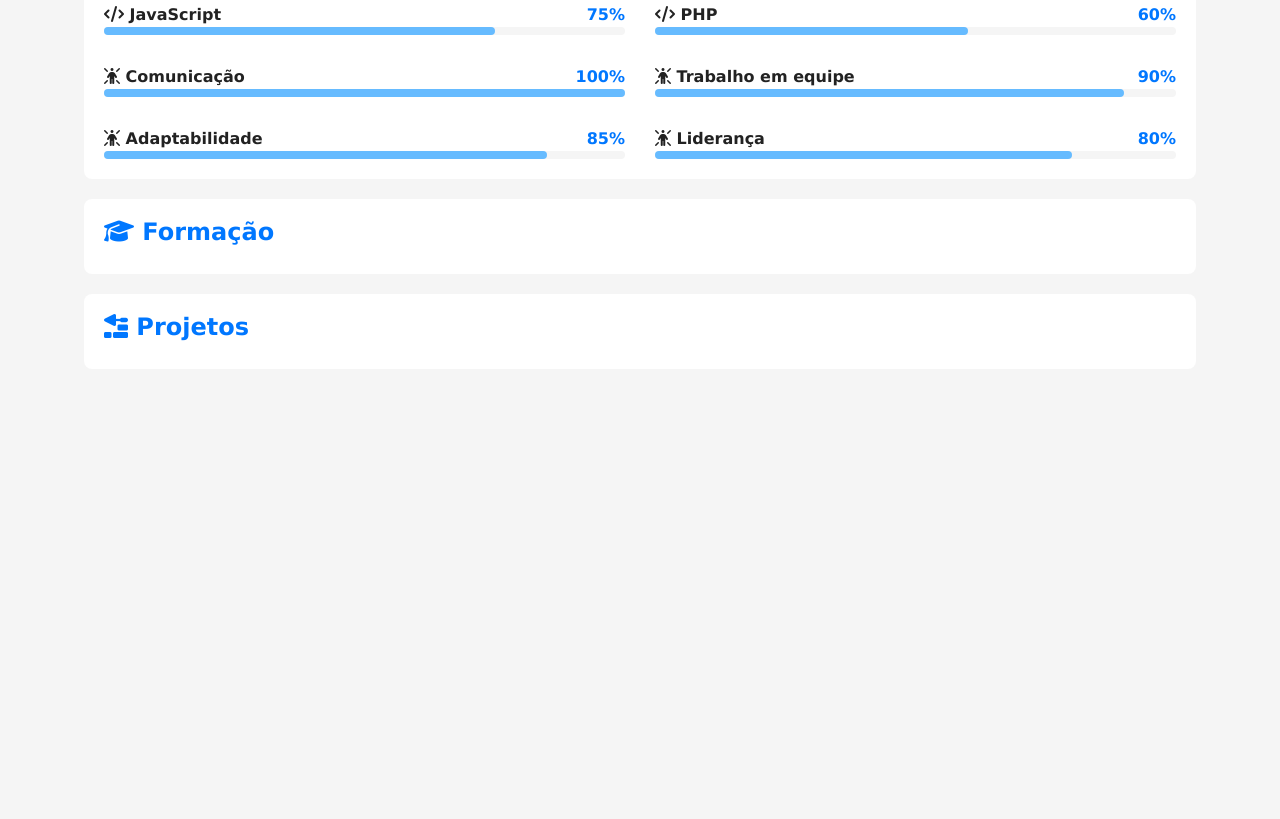
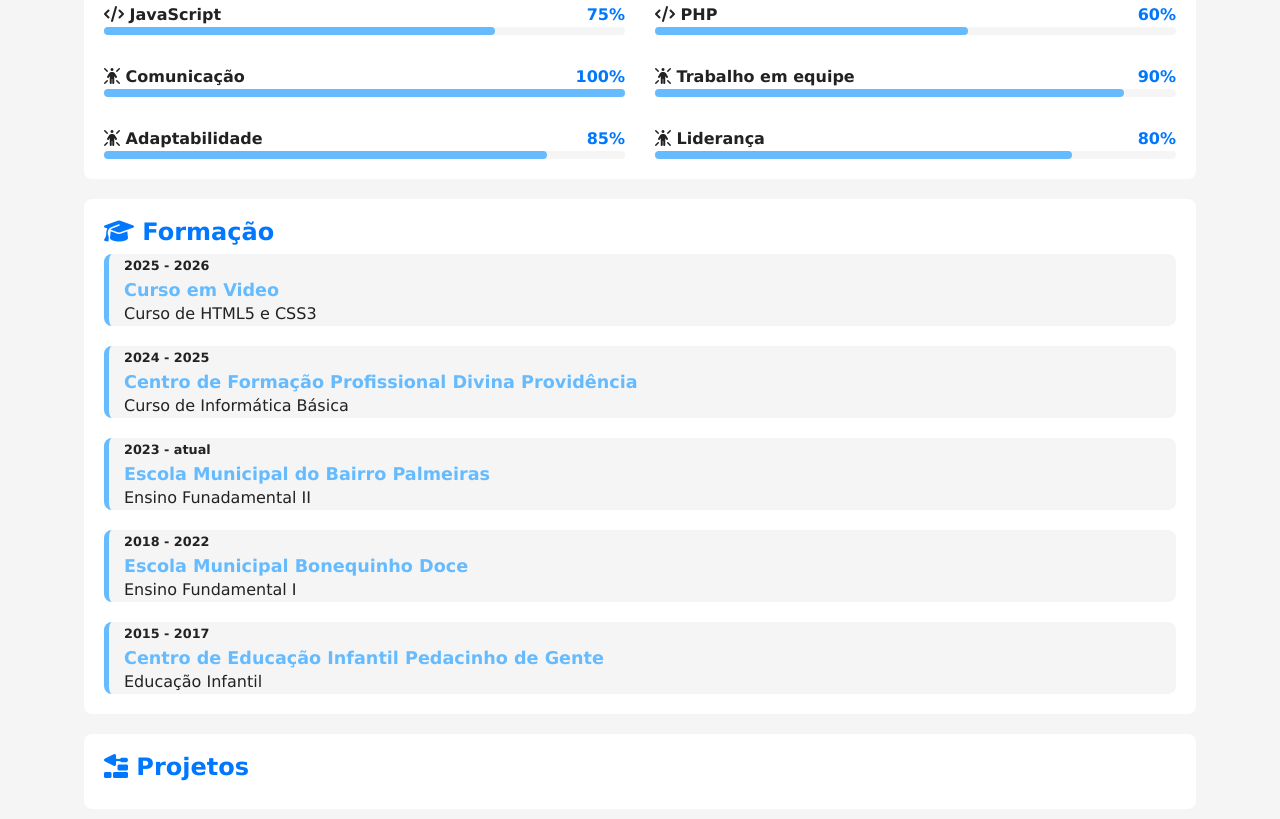
Before and after one commit to joaoaugusto6/projeto-portfolio, a plain HTML site: page index.html in a window 1280 px wide. Shown: the part 1323-2142 px from the top of the page. Before the commit the page ends 1752 px from the top, so only its background shows below. Drawn offline with Linux system fonts and the light colour scheme.

Commit message:
criando a parte de formações

```diff
--- a/estilos/style.css
+++ b/estilos/style.css
@@ -182,6 +182,38 @@ article h2 {
   border-radius: 4px;
 }
 
+#formacao-container {
+  display: flex;
+  flex-direction: column-reverse;
+  gap: 20px;
+}
+
+#formacao-container .curso {
+  background-color: var(--fundo-principal);
+  border-radius: 8px;
+  border-left: 5px solid var(--destaque-inverso);
+  padding-left: 15px;
+  transition: border-width 0.5s, border-color 0.5s;
+}
+
+#formacao-container .curso:hover {
+  border-left-width: 15px;
+  border-color: var(--destaque);
+  cursor: pointer;
+}
+
+#formacao-container .periodo {
+  font-size: 0.8em;
+  font-weight: bold;
+  color: var(--texto);
+}
+
+#formacao-container .instituicao {
+  color: var(--destaque-inverso);
+  font-size: 1.1em;
+}
+
+
 
 @media screen and (min-width: 768px) {
     #skill-container {
--- a/index.html
+++ b/index.html
@@ -150,8 +150,46 @@
                     </div>
                 </div>
             </article> <!-- Fim article#skills -->
+
+
             <article id="formacao">
+
                 <h2> <i class="fa-solid fa-graduation-cap"></i> Formação</h2>
+
+                <div id="formacao-container"> <!-- Container Formações -->
+
+                    <div class="curso"> <!-- Formação 02 -->
+                        <p class="periodo">2015 - 2017</p>
+                        <h3 class="instituicao">Centro de Educação Infantil Pedacinho de Gente</h3>
+                        <p class="titulacao">Educação Infantil</p>
+                    </div>
+
+                    <div class="curso"> <!-- Formação 03 -->
+                        <p class="periodo">2018 - 2022</p>
+                        <h3 class="instituicao">Escola Municipal Bonequinho Doce</h3>
+                        <p class="titulacao">Ensino Fundamental I</p>
+                    </div>
+
+                    <div class="curso"> <!-- Formação 04 -->
+                        <p class="periodo">2023 - atual</p>
+                        <h3 class="instituicao">Escola Municipal do Bairro Palmeiras</h3>
+                        <p class="titulacao">Ensino Funadamental II</p>
+                    </div>
+
+                    <div class="curso"> <!-- Formação 05 -->
+                        <p class="periodo">2024 - 2025</p>
+                        <h3 class="instituicao">Centro de Formação Profissional Divina Providência</h3>
+                        <p class="titulacao">Curso de Informática Básica</p>
+                    </div>
+
+                    <div class="curso"> <!-- Formação 06 -->
+                        <p class="periodo">2025 - 2026</p>
+                        <h3 class="instituicao">Curso em Video</h3>
+                        <p class="titulacao">Curso de HTML5 e CSS3</p>
+                    </div>
+
+                </div>
+
             </article> <!--fim article formação-->
 
 
```
